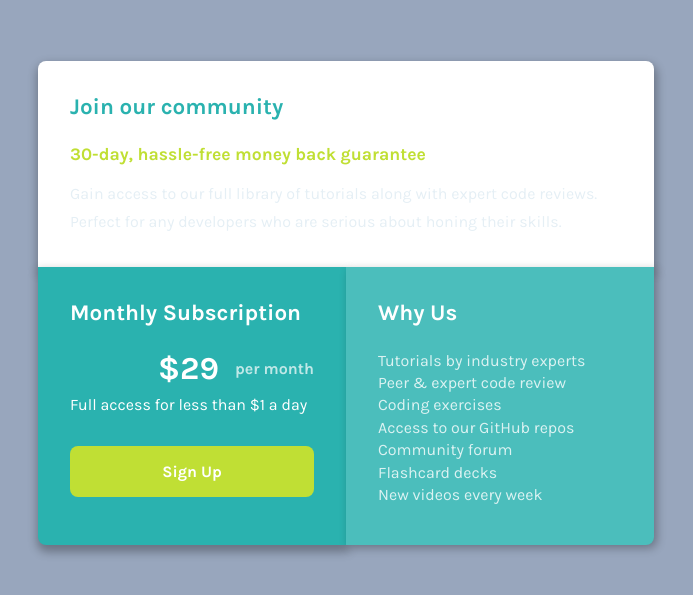
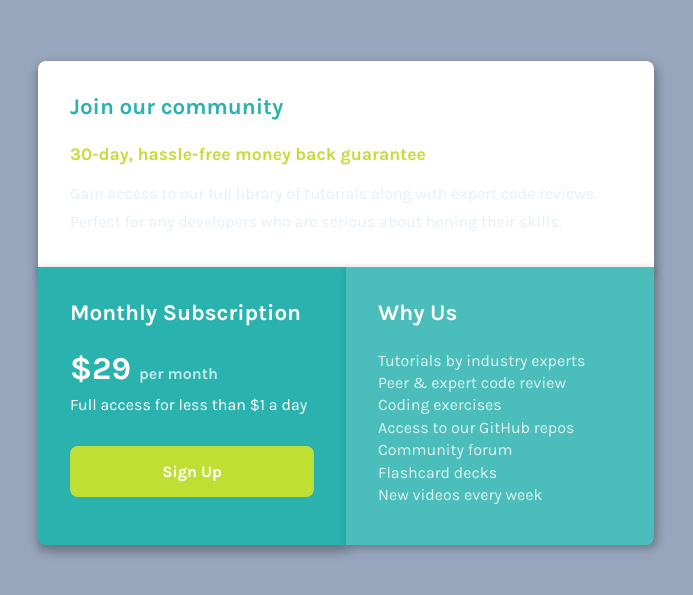
Before and after one commit to jmnyarega/Single-price-grid-component, a plain HTML site: page index.html in a window 1280 px wide. Shown: the part 113-708 px from the top of the page, without its empty margins (294-987 px from the left). Drawn offline with Linux system fonts and the light colour scheme.

Commit message:
sub text layout

```diff
--- a/css/index.css
+++ b/css/index.css
@@ -90,15 +90,8 @@ body {
   margin-bottom: 1.5rem;
   font-weight: bold;
 }
-/*
- * Layout
- */
 
 .subscribe__sub-title {
-  display: flex;
-  align-items: center;
-  justify-content: end;
-  column-gap: 1rem;
   margin-bottom: 0.5rem;
 }
 
```
